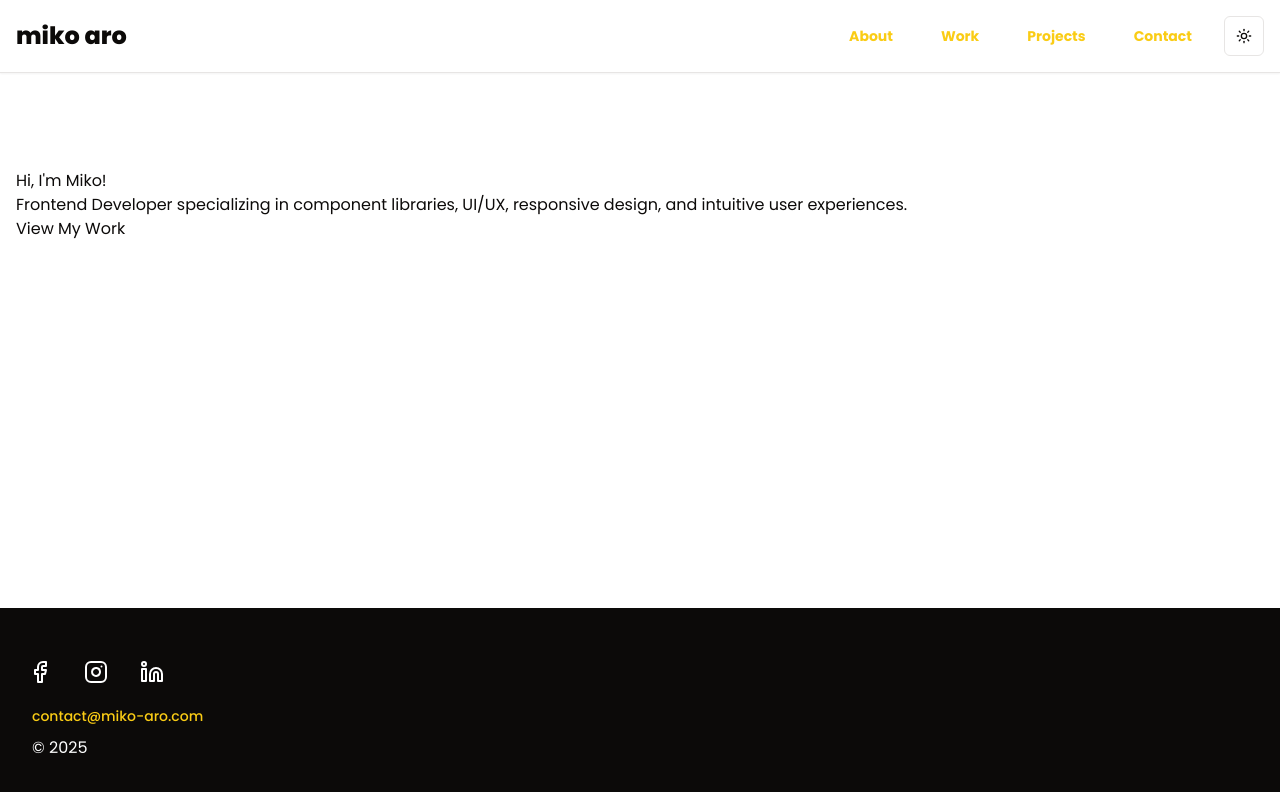
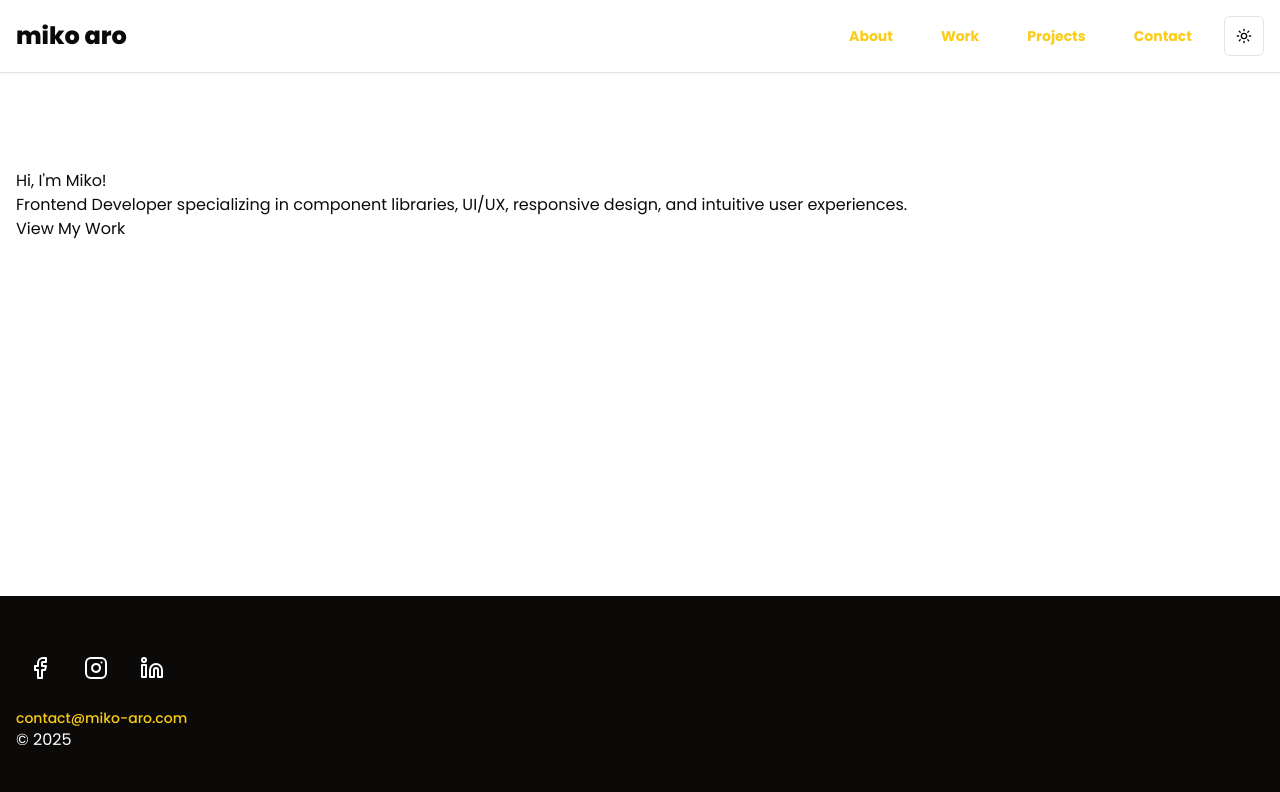
Before and after one commit to aromiko/mikoaro-2025, a Next.js app: page / in a window 1280 px wide. Shown: the top 792 px of the page. Built offline with nearby package versions, Linux system fonts and the light colour scheme.

Commit message:
Update button sizes and footer

```diff
--- a/src/components/footer/footer.module.css
+++ b/src/components/footer/footer.module.css
@@ -3,9 +3,9 @@
 }
 
 .innerContainer {
-  @apply flex flex-col container px-4 py-10;
+  @apply flex flex-col container px-4 py-12;
 }
 
-.email {
-  @apply w-fit;
+.emailContainer {
+  @apply flex flex-col pt-4;
 }
--- a/src/components/footer/footer.tsx
+++ b/src/components/footer/footer.tsx
@@ -10,10 +10,12 @@ function Footer() {
     <footer className={styles.mainContainer}>
       <div className={styles.innerContainer}>
         <FooterLinks />
-        <Button variant="link" className={styles.email}>
-          <a href="mailto:contact@miko-aro.com">contact@miko-aro.com</a>
-        </Button>
-        <span className="px-4">{`© ${year}`}</span>
+        <div className={styles.emailContainer}>
+          <Button variant="link" size="link-no-padding">
+            <a href="mailto:contact@miko-aro.com">contact@miko-aro.com</a>
+          </Button>
+          <span>{`© ${year}`}</span>
+        </div>
       </div>
     </footer>
   );
--- a/src/components/ui/button.tsx
+++ b/src/components/ui/button.tsx
@@ -24,7 +24,7 @@ const buttonVariants = cva(
         lg: "h-11 rounded-md px-8",
         icon: "h-10 w-10",
         "icon-lg": "h-12 w-12 [&_svg]:size-6",
-        "link-no-padding": "h-10 p-0"
+        "link-no-padding": "h-10 p-0 w-fit h-fit"
       }
     },
     defaultVariants: {
```
